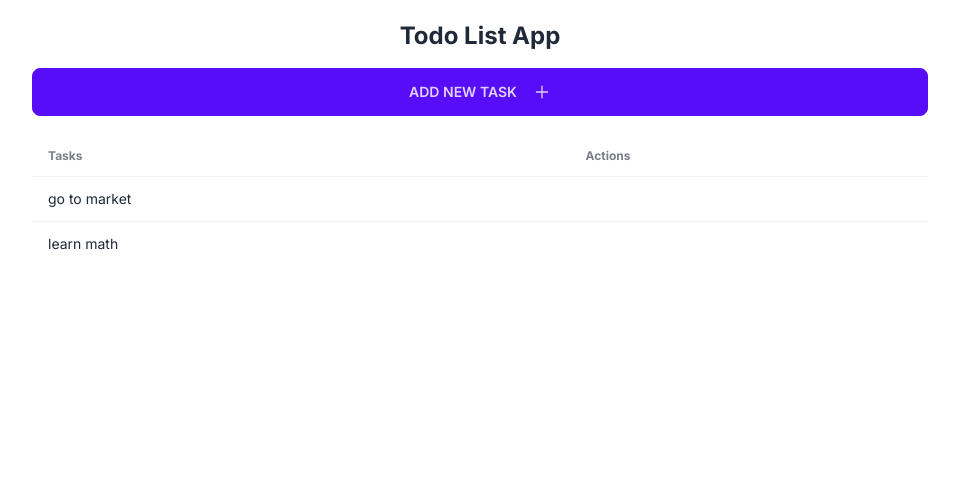
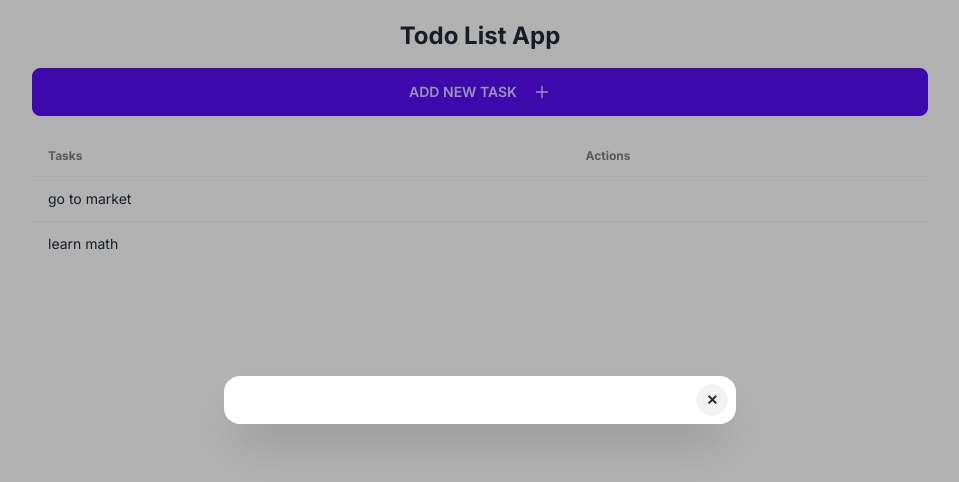
Before and after one commit to Beka-Merebashvili/to-do-app, a Next.js app: page / in a window 1280 px wide. Both pictures are taken after a click on the button "ADD NEW TASK". Shown: the top 482 px of the page, without its empty margins (160-1119 px from the left). Built offline with nearby package versions, Linux system fonts and the light colour scheme; data requests are answered from the project's data file.

Commit message:
create Modal component

```diff
--- a/app/components/AddTask.tsx
+++ b/app/components/AddTask.tsx
@@ -1,15 +1,22 @@
 "use client";
 
 import { AiOutlinePlus } from "react-icons/ai";
+import Modal from "./Modal";
+import { useState } from "react";
 
 const AddTask = () => {
+  const [modalOpen, setModalOpen] = useState<boolean>(false);
   return (
     <div>
-      <button className="btn btn-primary w-full">
+      <button
+        onClick={() => setModalOpen(true)}
+        className="btn btn-primary w-full"
+      >
         Add new task <AiOutlinePlus className="ml-2" size={18} />
       </button>
+      <Modal modalOpen={modalOpen} setModalOpen={setModalOpen} />
     </div>
-  );
+  )
 };
 
 export default AddTask;
--- /dev/null
+++ b/app/components/Modal.tsx
@@ -0,0 +1,21 @@
+interface ModalProps {
+    modalOpen: boolean;
+    setModalOpen: (open: boolean) => boolean | void;
+  }
+
+  const Modal: React.FC<ModalProps> = ({ modalOpen , setModalOpen  }) => {
+  return (
+    <div className={`modal ${modalOpen ? "modal-open" : ""}`}>
+    <div className='modal-box relative'>
+      <label
+        onClick={() => setModalOpen(false)}
+        className='btn btn-sm btn-circle absolute right-2 top-2'
+      >
+        ✕
+      </label>
+    </div>
+  </div>
+  );
+};
+
+export default Modal;
```
